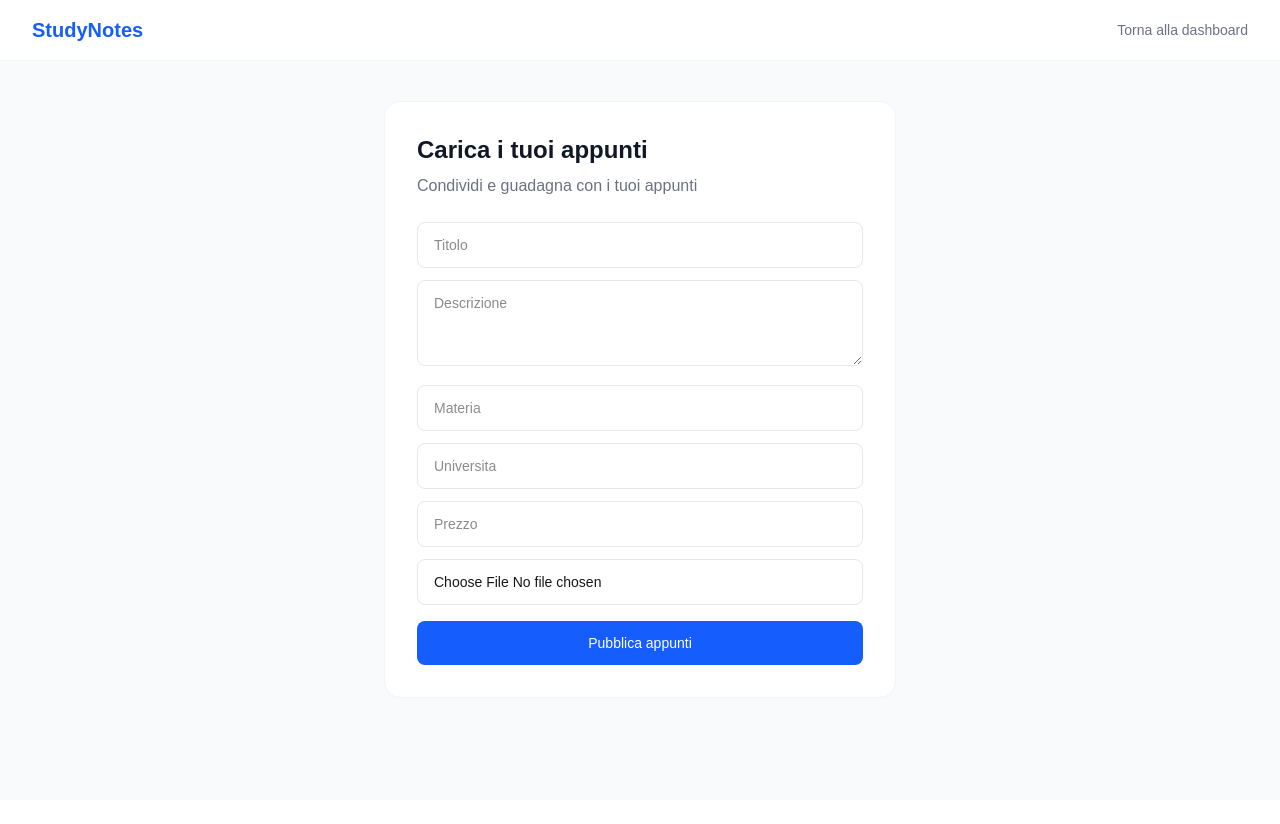
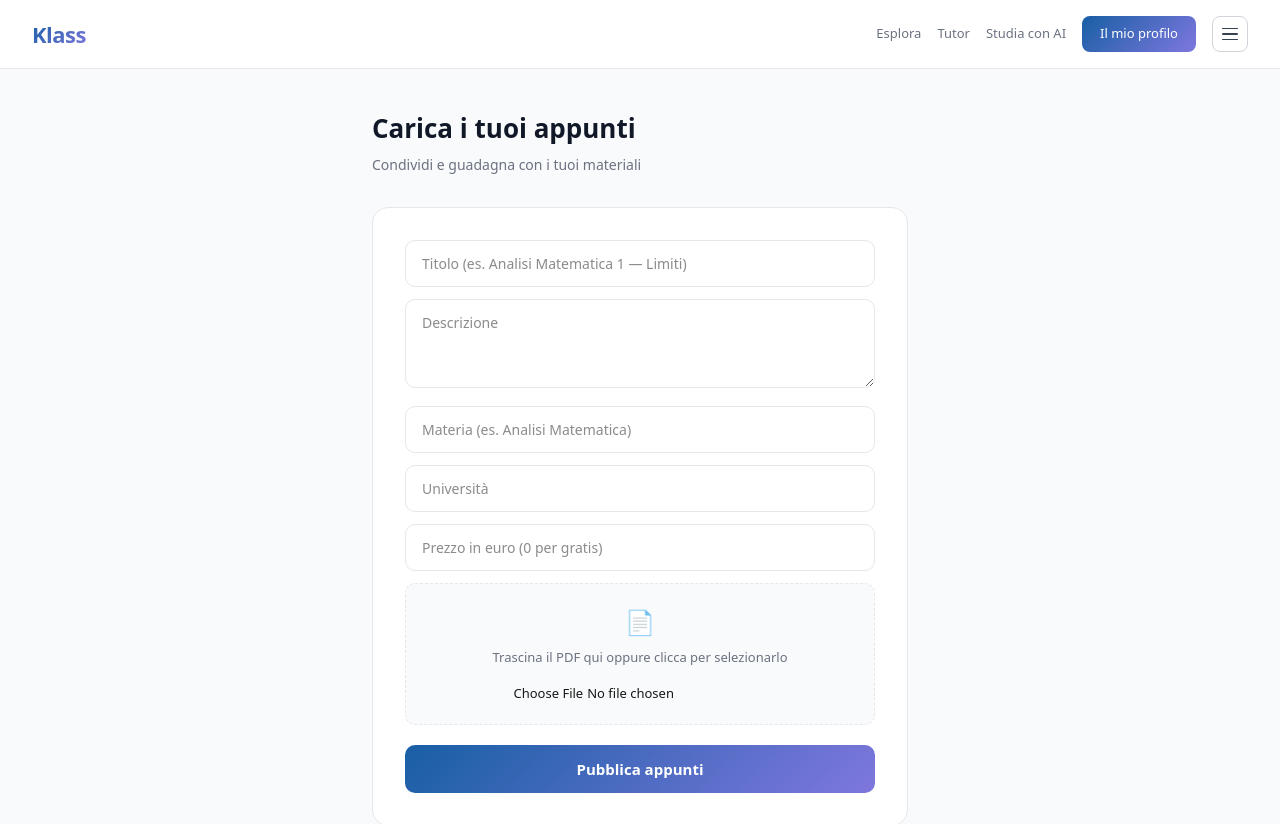
Before and after one commit to StarUpm/studynotes, a Next.js app: page /upload in a window 1280 px wide. Shown: the top 824 px of the page. Before the commit the page ends 800 px from the top, so only its background shows below. Built offline with nearby package versions, Linux system fonts and the light colour scheme.

Commit message:
Update page.tsx

```diff
--- a/src/app/upload/page.tsx
+++ b/src/app/upload/page.tsx
@@ -4,6 +4,7 @@ import { useState } from 'react'
 import { supabase } from '@/lib/supabase'
 import { useRouter } from 'next/navigation'
 import { universita, materie } from '@/lib/dati-universita'
+import Layout from '@/app/components/Layout'
 
 export default function Upload() {
   const [titolo, setTitolo] = useState('')
@@ -20,194 +21,97 @@ export default function Upload() {
   const router = useRouter()
 
   function updateMateria(e: React.ChangeEvent<HTMLInputElement>) {
-    const valore = e.target.value
-    setMateria(valore)
-    if (valore.length > 0) {
-      const filtrati = materie.filter(function (m) {
-        return m.toLowerCase().includes(valore.toLowerCase())
-      })
-      setSuggerimentiMateria(filtrati.slice(0, 6))
-    } else {
-      setSuggerimentiMateria([])
-    }
-  }
-
-  function selezionaMateria(valore: string) {
-    setMateria(valore)
-    setSuggerimentiMateria([])
+    const v = e.target.value
+    setMateria(v)
+    setSuggerimentiMateria(v.length > 0 ? materie.filter(m => m.toLowerCase().includes(v.toLowerCase())).slice(0, 6) : [])
   }
 
   function updateUniversita(e: React.ChangeEvent<HTMLInputElement>) {
-    const valore = e.target.value
-    setUniversitaSelezionata(valore)
-    if (valore.length > 0) {
-      const filtrati = universita.filter(function (u) {
-        return u.toLowerCase().includes(valore.toLowerCase())
-      })
-      setSuggerimentiUniversita(filtrati.slice(0, 6))
-    } else {
-      setSuggerimentiUniversita([])
-    }
-  }
-
-  function selezionaUniversita(valore: string) {
-    setUniversitaSelezionata(valore)
-    setSuggerimentiUniversita([])
+    const v = e.target.value
+    setUniversitaSelezionata(v)
+    setSuggerimentiUniversita(v.length > 0 ? universita.filter(u => u.toLowerCase().includes(v.toLowerCase())).slice(0, 6) : [])
   }
 
   const handleUpload = async () => {
-    if (!file) {
-      setError('Seleziona un file PDF')
-      return
-    }
+    if (!file) { setError('Seleziona un file PDF'); return }
     setLoading(true)
     setError('')
-
     const { data: userData } = await supabase.auth.getUser()
-    if (!userData.user) {
-      setError('Devi accedere prima di caricare appunti')
-      setLoading(false)
-      return
-    }
+    if (!userData.user) { setError('Devi accedere prima'); setLoading(false); return }
 
     const fileName = `${Date.now()}_${file.name}`
-    const { error: uploadError } = await supabase.storage
-      .from('appunti')
-      .upload(fileName, file)
+    const { error: uploadError } = await supabase.storage.from('appunti').upload(fileName, file)
+    if (uploadError) { setError('Errore nel caricamento: ' + uploadError.message); setLoading(false); return }
 
-    if (uploadError) {
-      setError('Errore nel caricamento del file: ' + uploadError.message)
-      setLoading(false)
-      return
-    }
-
-    const { data: urlData } = supabase.storage
-      .from('appunti')
-      .getPublicUrl(fileName)
-
+    const { data: urlData } = supabase.storage.from('appunti').getPublicUrl(fileName)
     const { error: dbError } = await supabase.from('notes').insert({
-      titolo,
-      descrizione,
-      materia,
+      titolo, descrizione, materia,
       universita: universitaSelezionata,
       prezzo: parseFloat(prezzo) || 0,
       file_url: urlData.publicUrl,
       autore_id: userData.user.id
     })
 
-    if (dbError) {
-      setError('Errore nel salvataggio: ' + dbError.message)
-    } else {
-      setSuccess(true)
-      setTimeout(() => router.push('/dashboard'), 1500)
-    }
+    if (dbError) { setError('Errore nel salvataggio: ' + dbError.message) }
+    else { setSuccess(true); setTimeout(() => router.push('/dashboard'), 1500) }
     setLoading(false)
   }
 
+  const inputStyle = { width: '100%', border: '0.5px solid #e5e7eb', borderRadius: 10, padding: '12px 16px', fontSize: 14, outline: 'none', marginBottom: 12, background: 'white' }
+
   return (
-    <main className="min-h-screen bg-gray-50">
-      <nav className="bg-white border-b border-gray-100 px-8 py-4 flex justify-between items-center">
-        <span className="text-xl font-bold text-blue-600">StudyNotes</span>
-        <button onClick={() => router.push('/dashboard')} className="text-sm text-gray-500 hover:text-blue-600">
-          Torna alla dashboard
-        </button>
-      </nav>
-      <div className="max-w-xl mx-auto px-8 py-10">
-        <div className="bg-white rounded-2xl border border-gray-100 p-8">
-          <h1 className="text-2xl font-bold text-gray-900 mb-2">Carica i tuoi appunti</h1>
-          <p className="text-gray-500 mb-6">Condividi e guadagna con i tuoi appunti</p>
+    <Layout>
+      <div style={{ maxWidth: 600, margin: '0 auto', padding: '40px 32px' }}>
+        <h1 style={{ fontSize: 26, fontWeight: 700, color: '#111827', marginBottom: 6 }}>Carica i tuoi appunti</h1>
+        <p style={{ fontSize: 14, color: '#6B7280', marginBottom: 32 }}>Condividi e guadagna con i tuoi materiali</p>
 
-          {error && <p className="text-red-500 text-sm mb-4">{error}</p>}
-          {success && <p className="text-green-500 text-sm mb-4">Appunti caricati con successo!</p>}
+        <div style={{ background: 'white', border: '0.5px solid #e5e7eb', borderRadius: 16, padding: 32 }}>
+          {error && <p style={{ color: '#DC2626', fontSize: 13, marginBottom: 16 }}>{error}</p>}
+          {success && <p style={{ color: '#059669', fontSize: 13, marginBottom: 16 }}>Appunti caricati con successo!</p>}
 
-          <input
-            type="text"
-            placeholder="Titolo"
-            value={titolo}
-            onChange={(e) => setTitolo(e.target.value)}
-            className="w-full border border-gray-200 rounded-lg px-4 py-3 mb-3 text-sm focus:outline-none focus:border-blue-500"
-          />
-          <textarea
-            placeholder="Descrizione"
-            value={descrizione}
-            onChange={(e) => setDescrizione(e.target.value)}
-            className="w-full border border-gray-200 rounded-lg px-4 py-3 mb-3 text-sm focus:outline-none focus:border-blue-500"
-            rows={3}
-          />
+          <input type="text" placeholder="Titolo (es. Analisi Matematica 1 — Limiti)" value={titolo} onChange={e => setTitolo(e.target.value)} style={inputStyle} />
+          <textarea placeholder="Descrizione" value={descrizione} onChange={e => setDescrizione(e.target.value)} rows={3} style={{ ...inputStyle, resize: 'vertical' }} />
 
-          <div className="relative mb-3">
-            <input
-              type="text"
-              placeholder="Materia"
-              value={materia}
-              onChange={updateMateria}
-              className="w-full border border-gray-200 rounded-lg px-4 py-3 text-sm focus:outline-none focus:border-blue-500"
-            />
+          <div style={{ position: 'relative', marginBottom: 12 }}>
+            <input type="text" placeholder="Materia (es. Analisi Matematica)" value={materia} onChange={updateMateria} style={{ ...inputStyle, marginBottom: 0 }} />
             {suggerimentiMateria.length > 0 && (
-              <div className="absolute z-10 w-full bg-white border border-gray-200 rounded-lg mt-1 shadow-lg">
-                {suggerimentiMateria.map(function (s, i) {
-                  return (
-                    <button
-                      key={i}
-                      onClick={function () { selezionaMateria(s) }}
-                      className="w-full text-left px-4 py-2 text-sm hover:bg-blue-50 block"
-                    >
-                      {s}
-                    </button>
-                  )
-                })}
+              <div style={{ position: 'absolute', zIndex: 10, width: '100%', background: 'white', border: '0.5px solid #e5e7eb', borderRadius: 10, marginTop: 4, boxShadow: '0 4px 12px rgba(0,0,0,0.08)' }}>
+                {suggerimentiMateria.map(s => (
+                  <button key={s} onClick={() => { setMateria(s); setSuggerimentiMateria([]) }} style={{ width: '100%', textAlign: 'left', padding: '10px 16px', fontSize: 13, background: 'none', border: 'none', cursor: 'pointer', color: '#374151' }}>{s}</button>
+                ))}
               </div>
             )}
           </div>
 
-          <div className="relative mb-3">
-            <input
-              type="text"
-              placeholder="Universita"
-              value={universitaSelezionata}
-              onChange={updateUniversita}
-              className="w-full border border-gray-200 rounded-lg px-4 py-3 text-sm focus:outline-none focus:border-blue-500"
-            />
+          <div style={{ position: 'relative', marginBottom: 12 }}>
+            <input type="text" placeholder="Università" value={universitaSelezionata} onChange={updateUniversita} style={{ ...inputStyle, marginBottom: 0 }} />
             {suggerimentiUniversita.length > 0 && (
-              <div className="absolute z-10 w-full bg-white border border-gray-200 rounded-lg mt-1 shadow-lg">
-                {suggerimentiUniversita.map(function (s, i) {
-                  return (
-                    <button
-                      key={i}
-                      onClick={function () { selezionaUniversita(s) }}
-                      className="w-full text-left px-4 py-2 text-sm hover:bg-blue-50 block"
-                    >
-                      {s}
-                    </button>
-                  )
-                })}
+              <div style={{ position: 'absolute', zIndex: 10, width: '100%', background: 'white', border: '0.5px solid #e5e7eb', borderRadius: 10, marginTop: 4, boxShadow: '0 4px 12px rgba(0,0,0,0.08)' }}>
+                {suggerimentiUniversita.map(s => (
+                  <button key={s} onClick={() => { setUniversitaSelezionata(s); setSuggerimentiUniversita([]) }} style={{ width: '100%', textAlign: 'left', padding: '10px 16px', fontSize: 13, background: 'none', border: 'none', cursor: 'pointer', color: '#374151' }}>{s}</button>
+                ))}
               </div>
             )}
           </div>
 
-          <input
-            type="number"
-            step="0.01"
-            placeholder="Prezzo"
-            value={prezzo}
-            onChange={(e) => setPrezzo(e.target.value)}
-            className="w-full border border-gray-200 rounded-lg px-4 py-3 mb-3 text-sm focus:outline-none focus:border-blue-500"
-          />
-          <input
-            type="file"
-            accept=".pdf"
-            onChange={(e) => setFile(e.target.files?.[0] || null)}
-            className="w-full border border-gray-200 rounded-lg px-4 py-3 mb-4 text-sm"
-          />
+          <input type="number" step="0.01" placeholder="Prezzo in euro (0 per gratis)" value={prezzo} onChange={e => setPrezzo(e.target.value)} style={inputStyle} />
+
+          <div style={{ border: '1px dashed #e5e7eb', borderRadius: 10, padding: 20, textAlign: 'center', marginBottom: 20, background: '#f9fafb' }}>
+            <div style={{ fontSize: 24, marginBottom: 8 }}>📄</div>
+            <p style={{ fontSize: 13, color: '#6B7280', marginBottom: 12 }}>Trascina il PDF qui oppure clicca per selezionarlo</p>
+            <input type="file" accept=".pdf" onChange={e => setFile(e.target.files?.[0] || null)} style={{ fontSize: 13 }} />
+            {file && <p style={{ fontSize: 12, color: '#059669', marginTop: 8 }}>File selezionato: {file.name}</p>}
+          </div>
+
           <button
             onClick={handleUpload}
             disabled={loading}
-            className="w-full bg-blue-600 text-white py-3 rounded-lg text-sm font-medium hover:bg-blue-700 disabled:opacity-50"
+            style={{ width: '100%', background: 'linear-gradient(135deg, #185FA5, #7F77DD)', color: 'white', border: 'none', padding: '13px', borderRadius: 10, fontSize: 15, fontWeight: 600, cursor: 'pointer', opacity: loading ? 0.7 : 1 }}
           >
             {loading ? 'Caricamento in corso...' : 'Pubblica appunti'}
           </button>
         </div>
       </div>
-    </main>
+    </Layout>
   )
 }
```
